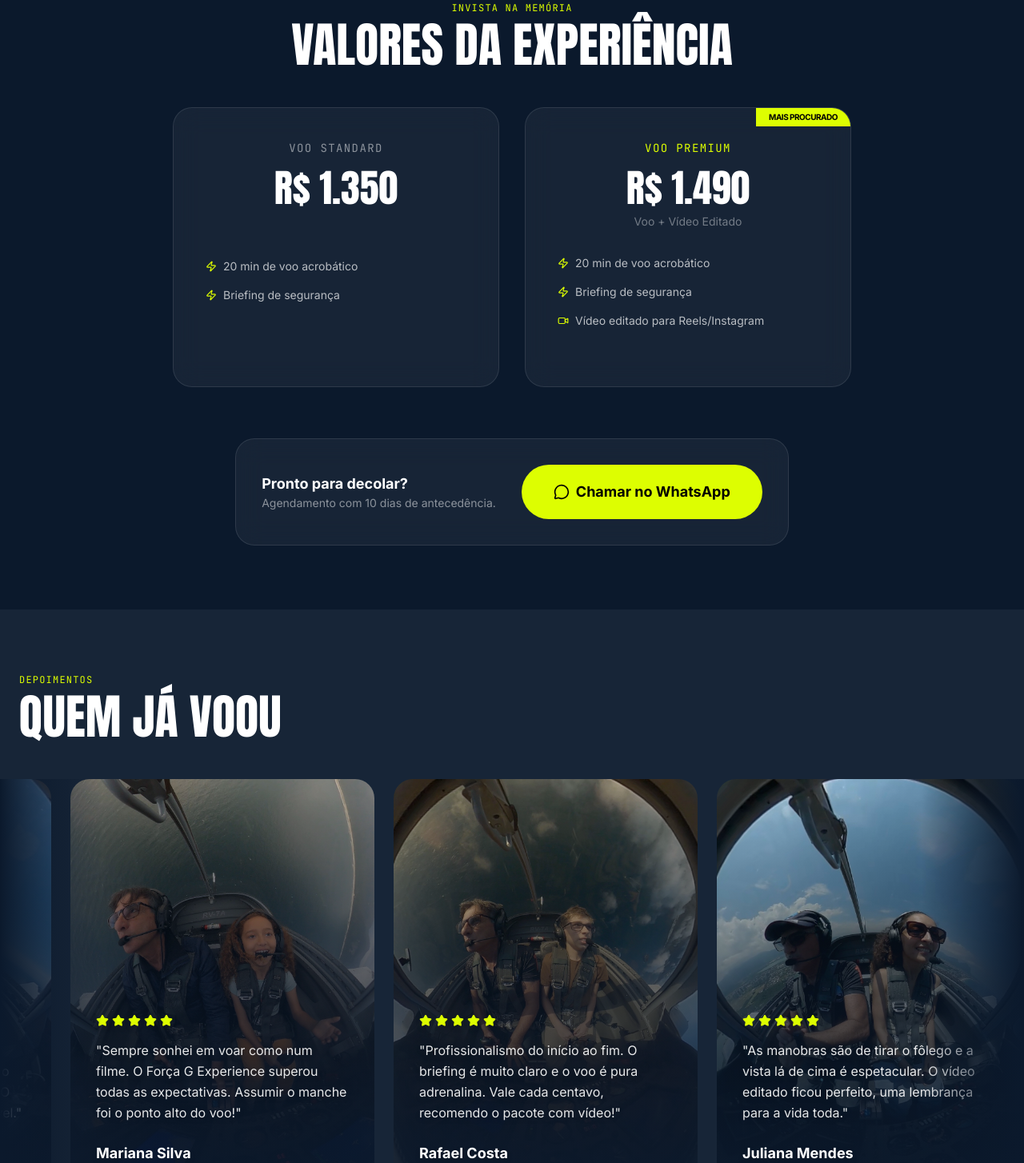
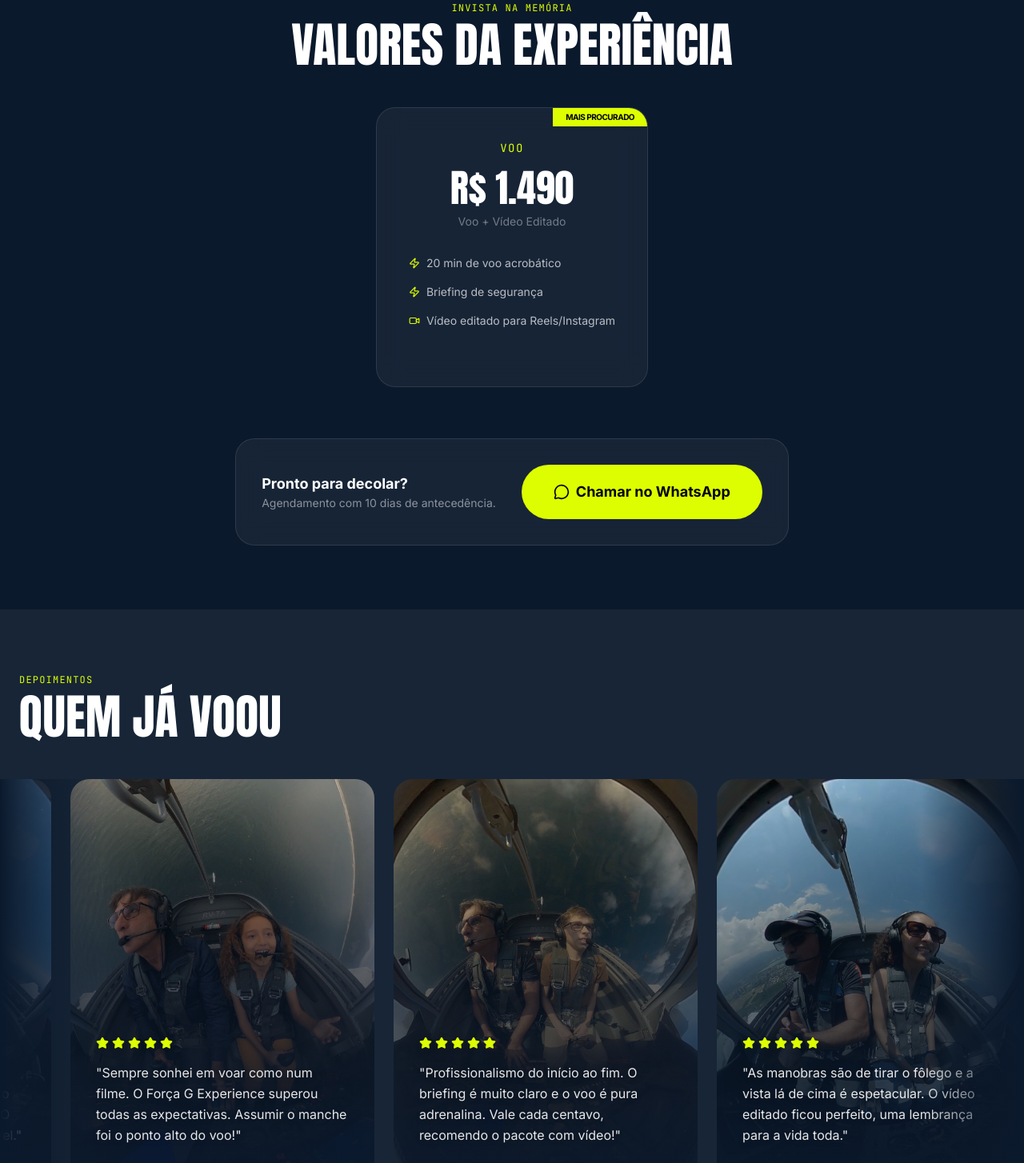
Before and after one commit to alfredoleta/lp-forca-g-experience, a Next.js app: page / in a window 1280 px wide. Shown: the part 3110-4564 px from the top of the page at 80% size. Built offline with nearby package versions, Linux system fonts and the light colour scheme.

Commit message:
Ajustes solicitados

```diff
--- a/constants/constants.ts
+++ b/constants/constants.ts
@@ -71,42 +71,42 @@ export const FAQ = [
 
 export const TESTIMONIALS = [
   {
-    name: "Carlos Eduardo",
+    name: "",
     role: "Empresário",
     text: "A melhor experiência da minha vida! Sentir a força G em um looping sobre o mar do Rio de Janeiro é indescritível. O Salvatore passa uma segurança incrível.",
     rating: 5,
     image: "/assets/images/depoimentos/depoimento_1.jpg",
   },
   {
-    name: "Mariana Silva",
+    name: "",
     role: "Aventureira",
     text: "Sempre sonhei em voar como num filme. O Força G Experience superou todas as expectativas. Assumir o manche foi o ponto alto do voo!",
     rating: 5,
     image: "/assets/images/depoimentos/depoimento_2.jpg",
   },
   {
-    name: "Rafael Costa",
+    name: "",
     role: "Engenheiro",
     text: "Profissionalismo do início ao fim. O briefing é muito claro e o voo é pura adrenalina. Vale cada centavo, recomendo o pacote com vídeo!",
     rating: 5,
     image: "/assets/images/depoimentos/depoimento_3.jpg",
   },
   {
-    name: "Juliana Mendes",
+    name: "",
     role: "Fotógrafa",
     text: "As manobras são de tirar o fôlego e a vista lá de cima é espetacular. O vídeo editado ficou perfeito, uma lembrança para a vida toda.",
     rating: 5,
     image: "/assets/images/depoimentos/depoimento_4.jpg",
   },
   {
-    name: "Fernando Alves",
+    name: "",
     role: "Piloto Privado",
     text: "Como piloto, posso atestar o altíssimo nível técnico do Tenente-Coronel Salvatore. Voar com um líder da Esquadrilha da Fumaça é um privilégio.",
     rating: 5,
     image: "/assets/images/depoimentos/depoimento_5.jpg",
   },
   {
-    name: "Breno Rocha",
+    name: "",
     role: "Estudante",
     text: "Dei de presente para o meu pai e ele chorou de emoção! A equipe foi super atenciosa e o voo foi inesquecível. Recomendo de olhos fechados.",
     rating: 5,
--- a/pages-temp/Hero/index.tsx
+++ b/pages-temp/Hero/index.tsx
@@ -7,7 +7,7 @@ const Hero = () => {
   return (
     <section className="relative h-170 flex items-center justify-center overflow-hidden pt-20 md:h-screen">
       <div className="absolute inset-0 z-0">
-        <div className="hidden md:block absolute inset-0 bg-linear-to-b from-brand-sky/30 via-brand-navy/80 to-brand-navy z-10 " />
+        <div className="absolute inset-0 bg-linear-to-b from-brand-sky/30 via-brand-navy/80 to-brand-navy z-10 " />
         <video
           src="/assets/videos/hero_video_desktop_2.mp4"
           autoPlay
--- a/pages-temp/Pricing/index.tsx
+++ b/pages-temp/Pricing/index.tsx
@@ -10,34 +10,13 @@ const Pricing = () => {
         <SectionTitle subtitle="Invista na Memória">
           Valores da Experiência
         </SectionTitle>
-        <div className="grid md:grid-cols-2 gap-8 mb-16">
-          <div className="glass p-10 rounded-3xl border-white/5 hover:border-brand-accent/30 transition-colors">
-            <div className="text-sm font-mono uppercase tracking-widest text-white/50 mb-4">
-              Voo Standard
-            </div>
-            <div className="text-5xl font-display mb-2">R$ 1.350</div>
-            {/* <div className="text-white/40 text-sm mb-8">Voo</div> */}
-            <ul className="text-left space-y-4 my-16 text-sm text-white/70">
-              <li className="flex items-center gap-2">
-                <Zap size={14} className="text-brand-accent" /> 20 min de voo
-                acrobático
-              </li>
-              <li className="flex items-center gap-2">
-                <Zap size={14} className="text-brand-accent" /> Briefing de
-                segurança
-              </li>
-              {/* <li className="flex items-center gap-2">
-                <Zap size={14} className="text-brand-accent" /> Vídeo bruto via
-                WhatsApp
-              </li> */}
-            </ul>
-          </div>
+        <div className="flex items-center justify-center mb-16">
           <div className="glass p-10 rounded-3xl border-brand-accent relative overflow-hidden">
             <div className="absolute top-0 right-0 bg-brand-accent text-black text-[10px] font-bold px-4 py-1 uppercase tracking-tighter">
               Mais Procurado
             </div>
             <div className="text-sm font-mono uppercase tracking-widest text-brand-accent mb-4">
-              Voo Premium
+              Voo
             </div>
             <div className="text-5xl font-display mb-2">R$ 1.490</div>
             <div className="text-white/40 text-sm mb-8">
```
